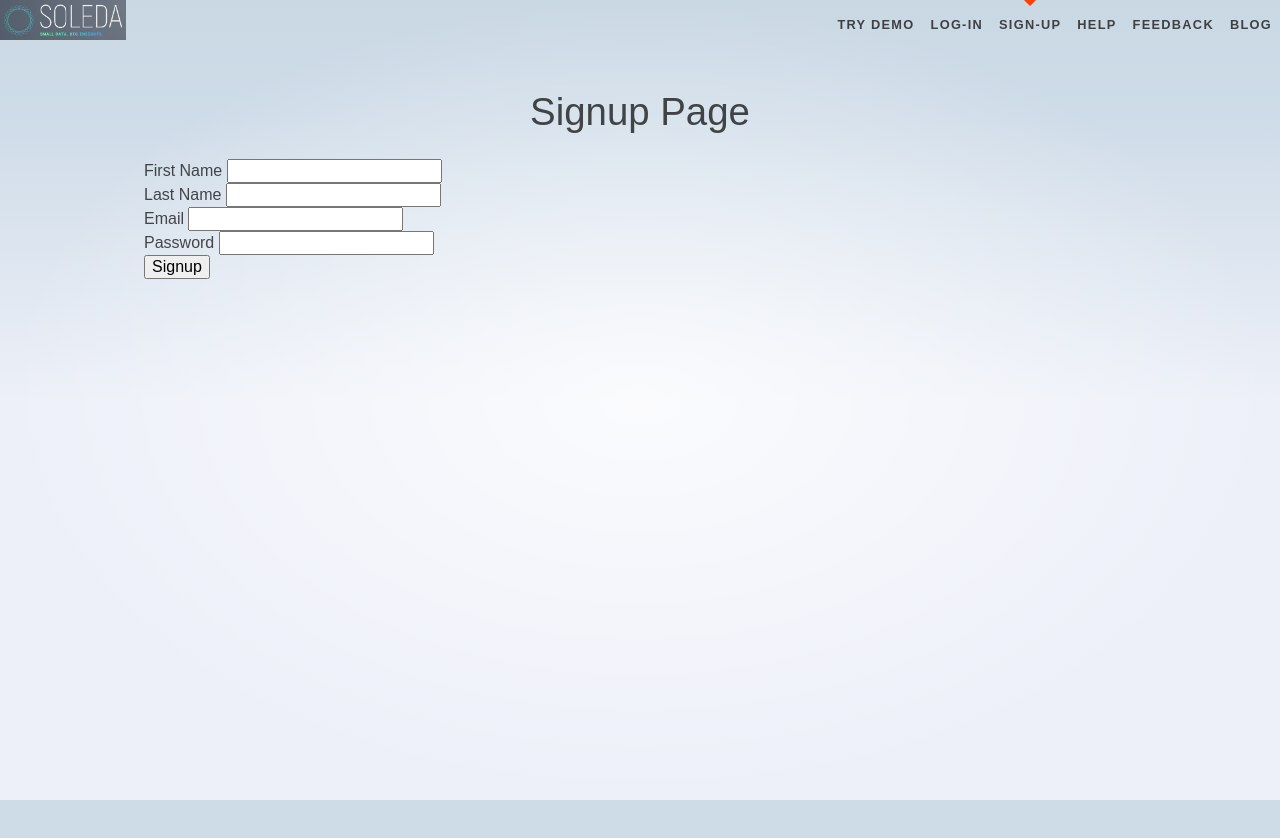
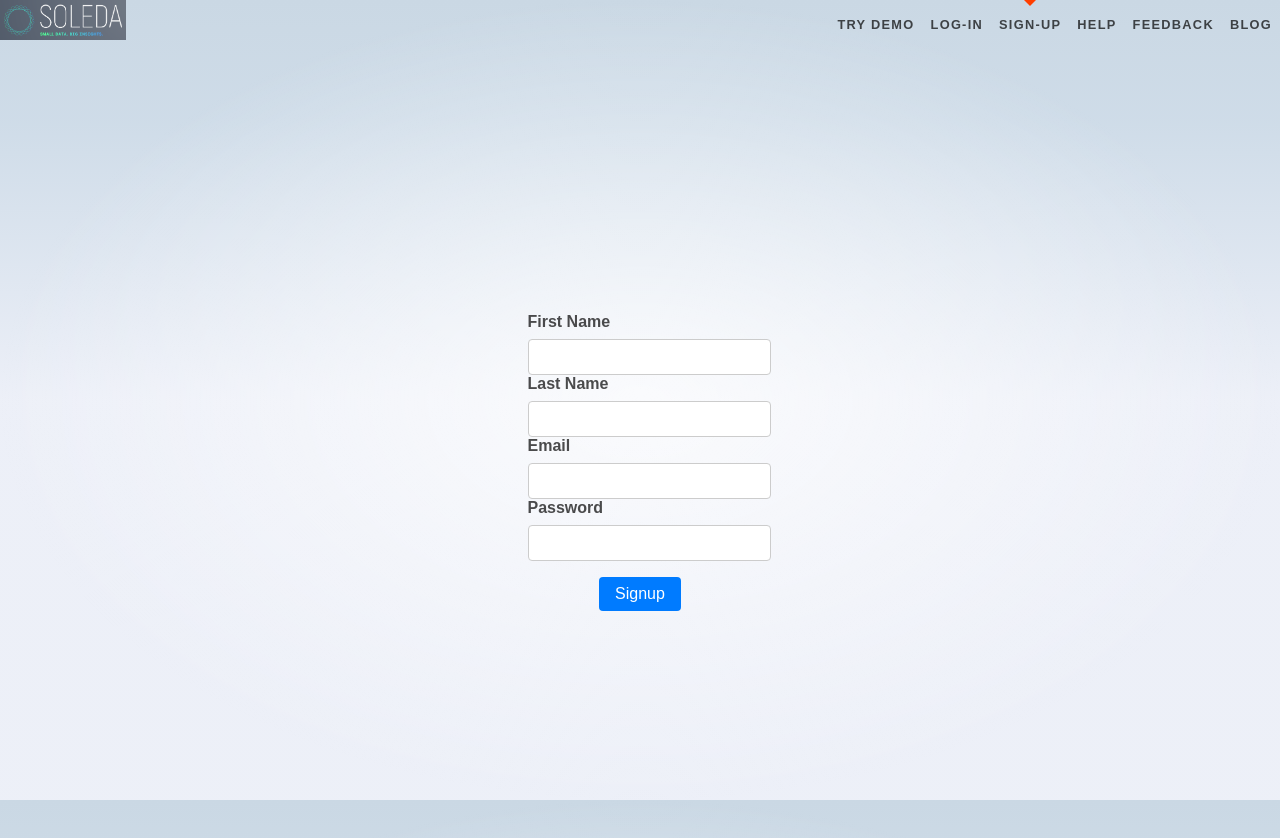
Before and after one commit to derekchen14/staging, a SvelteKit app in the folder frontend/: page /signup in a window 1280 px wide. Shown: the top 838 px of the page. Before the commit the page ends 800 px from the top, so only its background shows below. Built offline with nearby package versions, Linux system fonts and the light colour scheme.

Commit message:
No longer frozen on log-in page after succesful login

```diff
--- a/frontend/src/routes/Header.svelte
+++ b/frontend/src/routes/Header.svelte
@@ -12,10 +12,10 @@
 		<ul>
 			{#if !$JWTtoken}
 				<li aria-current={$page.url.pathname === '/application' ? 'page' : undefined}>
-					<a href="/login">Try Demo</a>
+					<a href="/loginbuffer">Try Demo</a>
 				</li>
 				<li aria-current={$page.url.pathname.startsWith('/login') ? 'page' : undefined}>
-					<a href="/login">Log-In</a>
+					<a href="/loginbuffer">Log-In</a>
 				</li>
 				<li aria-current={$page.url.pathname.startsWith('/signup') ? 'page' : undefined}>
 					<a href="/signup">Sign-Up</a>
@@ -31,9 +31,6 @@
 				<a href="https://morethanoneturn.com/">Blog</a>
 			</li>
 			{#if $JWTtoken}
-				<li aria-current={$page.url.pathname === '/application' ? 'page' : undefined}>
-					<a href="/application">Dana</a>
-				</li>
 				<li aria-current={$page.url.pathname.startsWith('/logout') ? 'page' : undefined}>
 					<a href="/logout">Log-Out</a>
 				</li>
--- a/frontend/src/routes/login/+page.svelte
+++ b/frontend/src/routes/login/+page.svelte
@@ -23,14 +23,17 @@
 	}
 
 	async function login() {
-		console.log("In login")
+		if (username.trim() === '' || password.trim() === ''){
+			error = 'Please fill in username and password.';
+			return ;
+		}
+
 		const response = await getUserDetails( username, password )
 
 		if (response) {
 			$JWTtoken = response;
 		} else {
 			error = 'Incorrect username and password.';
-			console.log('Incorrect username and password.');
   		}
 	}
 
@@ -48,9 +51,60 @@
 		<input type="password" class="form-control" id="password" bind:value={password} />
 	</div>
 
+	<div class="submit-container">
 	<button type="submit" class="btn btn-primary">Submit</button>
+	</div>
+
 	<div id="error_message" class="text-danger">
 		<small>{error}</small>
 	</div>
 
 </form>
+
+<style>
+	/* Center the form horizontally */
+	form {
+	  display: flex;
+	  flex-direction: column;
+	  align-items: center;
+	  justify-content: center;
+	  height: 100vh;
+	}
+
+	.form-label {
+	  display: block;
+	  font-size: 1rem;
+	  font-weight: bold;
+	  margin-bottom: 0.5rem;
+	}
+
+	.form-control {
+	  width: 100%;
+	  padding: 0.5rem;
+	  font-size: 1rem;
+	  border: 1px solid #ccc;
+	  border-radius: 0.25rem;
+	}
+
+	.btn-primary {
+	  padding: 0.5rem 1rem;
+	  font-size: 1rem;
+	  border: none;
+	  border-radius: 0.25rem;
+	  background-color: #007bff;
+	  color: #fff;
+	  cursor: pointer;
+	  margin-top: 1rem;
+
+	}
+
+	.btn-primary:hover {
+	  background-color: #0056b3;
+	}
+
+	.text-danger {
+	  color: #dc3545;
+	  font-size: 0.875rem;
+	  margin-top: 0.25rem;
+	}
+  </style>
--- a/frontend/src/routes/signup/+page.svelte
+++ b/frontend/src/routes/signup/+page.svelte
@@ -47,7 +47,6 @@
   </script>
 
   <main>
-    <h1>Signup Page</h1>
 
     <form on:submit|preventDefault={handleSignup} class="flex mx-auto col-6">
 
@@ -71,7 +70,9 @@
         <input type="password" class="form-control" id="password" bind:value={password} />
       </div>
 
+      <div class="submit-container">
       <button type="submit" class="btn btn-primary">Signup</button>
+      </div>
 
       <!-- Use the error variable to display any signup feedback -->
       <div class="text-danger">
@@ -82,3 +83,51 @@
 
     </form>
   </main>
+
+  <style>
+	/* Center the form horizontally */
+	form {
+	  display: flex;
+	  flex-direction: column;
+	  align-items: center;
+	  justify-content: center;
+	  height: 100vh;
+	}
+
+	.form-label {
+	  display: block;
+	  font-size: 1rem;
+	  font-weight: bold;
+	  margin-bottom: 0.5rem;
+	}
+
+	.form-control {
+	  width: 100%;
+	  padding: 0.5rem;
+	  font-size: 1rem;
+	  border: 1px solid #ccc;
+	  border-radius: 0.25rem;
+	}
+
+	.btn-primary {
+	  padding: 0.5rem 1rem;
+	  font-size: 1rem;
+	  border: none;
+	  border-radius: 0.25rem;
+	  background-color: #007bff;
+	  color: #fff;
+	  cursor: pointer;
+	  margin-top: 1rem;
+
+	}
+
+	.btn-primary:hover {
+	  background-color: #0056b3;
+	}
+
+	.text-danger {
+	  color: #dc3545;
+	  font-size: 0.875rem;
+	  margin-top: 0.25rem;
+	}
+  </style>
```
Also changed, not shown: frontend/src/routes/loginbuffer/+page.svelte (added, +12 -0 lines), 2 other files (tests, documents, lock files or other folders).
